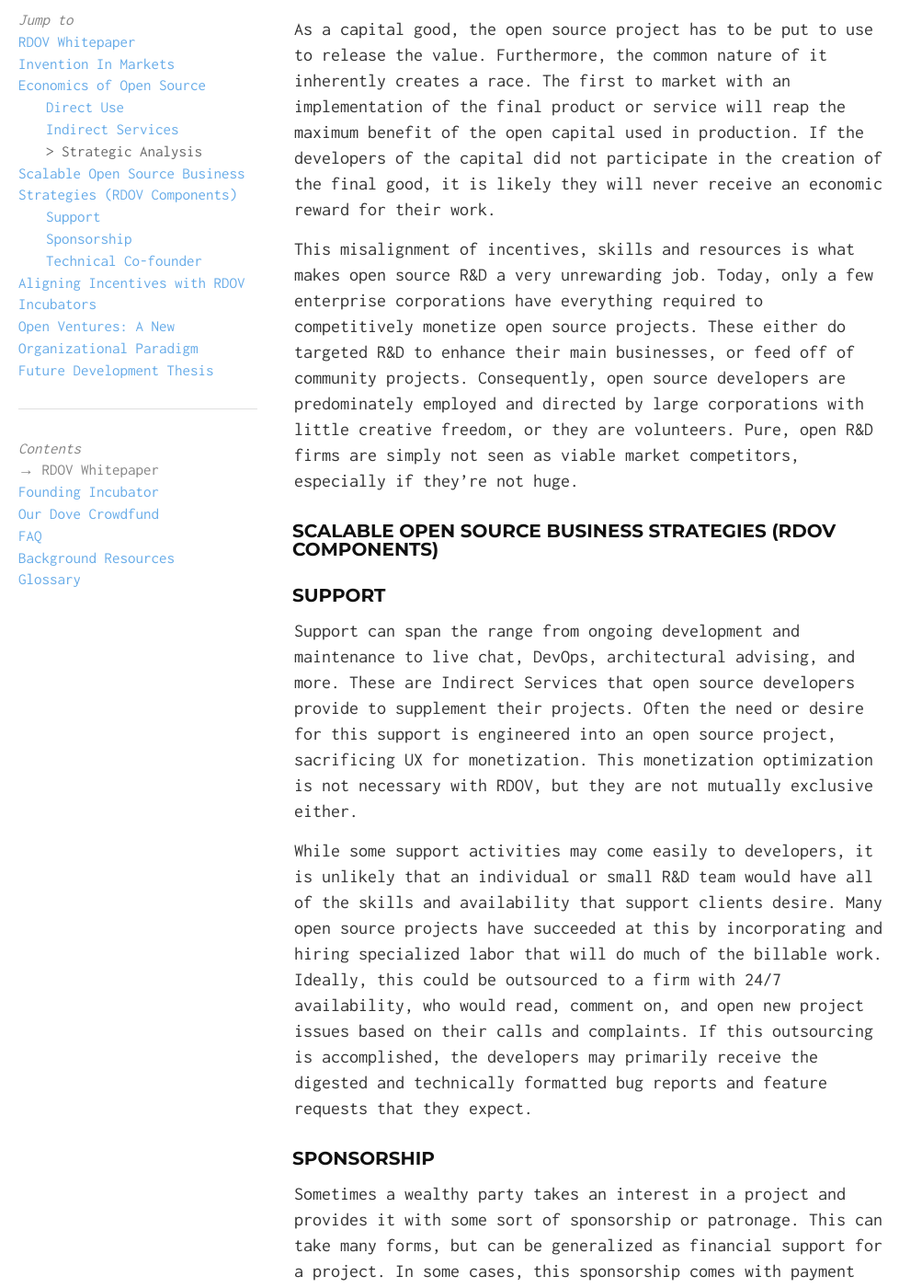
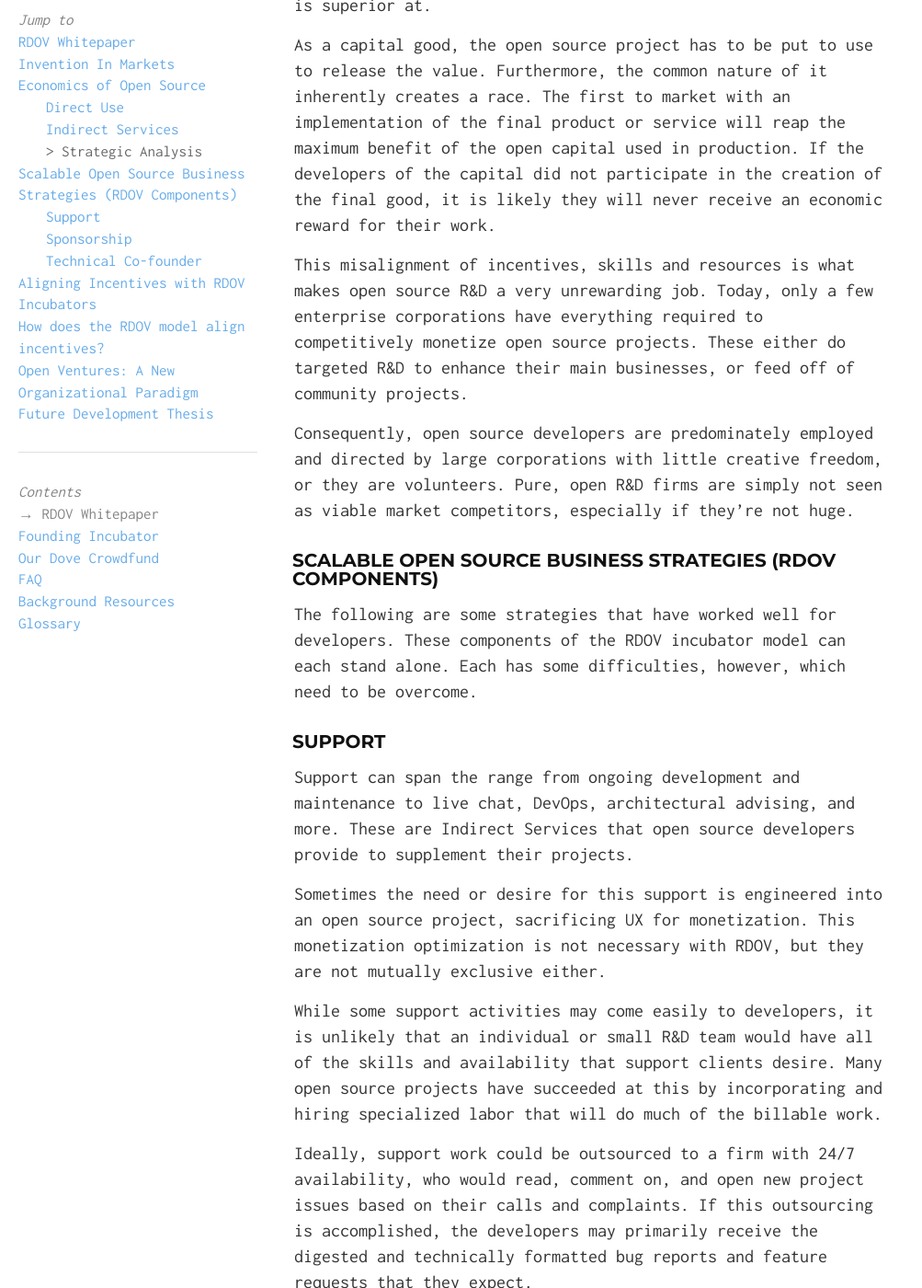
Before and after one commit to rdov/rdov.github.io, a Jekyll site: the page built from rdov_whitepaper.md, in a window 1280 px wide and 1400 px high, scrolled down 3731 px. Shown: the whole window at 92% size, without its empty margins (0-1003 px from the left). Built offline with Jekyll 4.4.1, drawn with Linux system fonts in a browser that asks for light colours; nearby versions of some CDN libraries; some of the changed text lies outside the part shown.

Commit message:
whitepaper readbility improvements

```diff
--- a/rdov_whitepaper.md
+++ b/rdov_whitepaper.md
@@ -8,10 +8,13 @@
 *A business model for sustainable R&D of open source projects.*
 
 Research & Develop Open Ventures or RDOV is a business model centered around the open source developer and ensuring economic viability for the project though balanced incentives.
+
 By using an open source license then aggressively establishing an incubator for applications of their project, a developer can lead rather than monopolize the market. This mixture of free and open use of an idea with strategic leverage of the inventor's position should allow for a more fair and efficient outcome than either the closed or open R&D models in practice today.
 
 ### Invention In Markets
-In a market, being an inventor alone is not enough to pay the bills. An inventor who tucks their idea away in a drawer until death will never see any benefit from it. To create value, the idea must be put to use and ultimately adapted to solve some consumer desire. There are three generic methods an inventor can monetize, or participate in market use of, their idea.
+In a market, being an inventor alone is not enough to pay the bills. An inventor who tucks their idea away in a drawer until death will never see any benefit from it. To create value, the idea must be put to use and ultimately adapted to solve some consumer desire.
+
+There are three generic methods an inventor can monetize, or participate in market use of, their idea.
 
 | Revenue Model       | Inventor Role                        | Description                                                                                                                       |
 |---------------------|--------------------------------------|------------------------------------------------------------------------------------------------------------------------------------|
@@ -41,7 +44,9 @@
 
 #### Indirect Services
 
-Indirect Services for an open project often use alternative skill sets. Support and operations are specialized disciplines of their own, which developers have no advantage in. Today, this is usually compensated for by a developer joining forces with complementary labor through the organizational paradigm of a corporation. Alternately, the developer can seek a less involved form of corporate sponsorship or simply sit by as a corporation takes over the product or service market related to their invention. Again, the required economies of scale are significant, resulting in a high barrier to entry, and an anti-competitive environment.
+Indirect Services for an open project often use alternative skill sets. Support and operations are specialized disciplines of their own, which developers have no advantage in. Today, this is usually compensated for by a developer joining forces with complementary labor through the organizational paradigm of a corporation.
+
+Alternately, the developer can seek a less involved form of corporate sponsorship or simply sit by as a corporation takes over the product or service market related to their invention. Again, the required economies of scale are significant, resulting in a high barrier to entry, and an anti-competitive environment.
 
 #### Strategic Analysis
 
@@ -49,21 +54,31 @@
 
 As a capital good, the open source project has to be put to use to release the value. Furthermore, the common nature of it inherently creates a race. The first to market with an implementation of the final product or service will reap the maximum benefit of the open capital used in production. If the developers of the capital did not participate in the creation of the final good, it is likely they will never receive an economic reward for their work.
 
-This misalignment of incentives, skills and resources is what makes open source R&D a very unrewarding job. Today, only a few enterprise corporations have everything required to competitively monetize open source projects. These either do targeted R&D to enhance their main businesses, or feed off of community projects. Consequently, open source developers are predominately employed and directed by large corporations with little creative freedom, or they are volunteers. Pure, open R&D firms are simply not seen as viable market competitors, especially if they're not huge.
+This misalignment of incentives, skills and resources is what makes open source R&D a very unrewarding job. Today, only a few enterprise corporations have everything required to competitively monetize open source projects. These either do targeted R&D to enhance their main businesses, or feed off of community projects.
+
+Consequently, open source developers are predominately employed and directed by large corporations with little creative freedom, or they are volunteers. Pure, open R&D firms are simply not seen as viable market competitors, especially if they're not huge.
 
 ### Scalable Open Source Business Strategies (RDOV Components)
 
+The following are some strategies that have worked well for developers. These components of the RDOV incubator model can each stand alone. Each has some difficulties, however, which need to be overcome.
+
 #### Support
 
-Support can span the range from ongoing development and maintenance to live chat, DevOps, architectural advising, and more. These are Indirect Services that open source developers provide to supplement their projects. Often the need or desire for this support is engineered into an open source project, sacrificing UX for monetization. This monetization optimization is not necessary with RDOV, but they are not mutually exclusive either.
+Support can span the range from ongoing development and maintenance to live chat, DevOps, architectural advising, and more. These are Indirect Services that open source developers provide to supplement their projects.
 
-While some support activities may come easily to developers, it is unlikely that an individual or small R&D team would have all of the skills and availability that support clients desire. Many open source projects have succeeded at this by incorporating and hiring specialized labor that will do much of the billable work. Ideally, this could be outsourced to a firm with 24/7 availability, who would read, comment on, and open new project issues based on their calls and complaints. If this outsourcing is accomplished, the developers may primarily receive the digested and technically formatted bug reports and feature requests that they expect.
+Sometimes the need or desire for this support is engineered into an open source project, sacrificing UX for monetization. This monetization optimization is not necessary with RDOV, but they are not mutually exclusive either.
+
+While some support activities may come easily to developers, it is unlikely that an individual or small R&D team would have all of the skills and availability that support clients desire. Many open source projects have succeeded at this by incorporating and hiring specialized labor that will do much of the billable work.
+
+Ideally, support work could be outsourced to a firm with 24/7 availability, who would read, comment on, and open new project issues based on their calls and complaints. If this outsourcing is accomplished, the developers may primarily receive the digested and technically formatted bug reports and feature requests that they expect.
 
 #### Sponsorship
 
 Sometimes a wealthy party takes an interest in a project and provides it with some sort of sponsorship or patronage. This can take many forms, but can be generalized as financial support for a project. In some cases, this sponsorship comes with payment terms such as logo placement, public recognition, special functionality or support, or even as corporate stock or cash payments.
 
-The diversity of options available for sponsorships makes them particularly difficult to land. With no limits on who could be approached or what terms could be, seeking sponsorship can be a daunting undertaking. It is improved significantly if the project developers describe the future potential in a way so as to interest a non or semi technical sponsor. In RDOV this is referred to as a Future Development Thesis.
+The diversity of options available for sponsorships makes them particularly difficult to land. With no limits on who could be approached or what terms could be, seeking sponsorship can be a daunting undertaking.
+
+Chances of landing a sponsorship are improved significantly if the project developers describe the future potential in a way so as to interest a non or semi technical sponsor. In RDOV this is referred to as a Future Development Thesis. Of course, complete, popular projects also have an easier time attracting sponsorships.
 
 #### Technical Co-founder
 
@@ -75,7 +90,9 @@
 
 ## Aligning Incentives with RDOV Incubators
 
-If inventors and developers are to continue to provide innovative, high quality, open source projects, they need to be incentivized to undertake and continue that R&D work. As the primary creative minds, it would also be a logical deployment of resources to give them a great degree of freedom over direction. This can be accomplished by leveraging the R&D head start to form early partnerships in the race to market. Upon releasing their invention with an open license, the developers should immediately establish an incubator for related or derived projects. The incubator is the platform by which parties interested in using or building on the invention could receive the very most expert assistance, with the inventor acting as mentor. This is known as the Research & Develop Open Ventures or RDOV model.
+If inventors and developers are to continue to provide innovative, high quality, open source projects, they need to be incentivized to undertake and continue that R&D work. As the primary creative minds, it would also be a logical deployment of resources to give them a great degree of freedom over direction. This can be accomplished by leveraging the R&D head start to form early partnerships in the race to market.
+
+Upon releasing their invention with an open license, the developers should immediately establish an incubator for related or derived projects. The incubator is the platform by which parties interested in using or building on the invention could receive the very most expert assistance, with the inventor acting as mentor. This is known as the Research & Develop Open Ventures or RDOV model.
 
 At first glance, this may sound like the Indirect Services of open source software business model that heavily favors enterprise corporations. In fact it is that same model, but tweaked to allow the developer to maintain their initial lead, leapfrog the barriers to entry, and outsource non-R&D services. Here is how an incubator operates.
 
@@ -100,13 +117,22 @@
 ##### Example (Founding Incubator)
 ![rdov]({{ "/img/RDOV.png" | prepend: site.baseurl }})
 
-How does the RDOV model align incentives?
+### How does the RDOV model align incentives?
 
-The mentor is able to create a career working creatively on their incubated project as well as specially chosen successors, while receiving both short and long-term income. By defining the terms up front, the mentor is easily able to budget and plan to outsource supplemental services such as front-line support or hosting. This leaves the core intellectual work to accomplish, which the mentor is an expert at. Even if the sponsored projects lose out to a third party, that party may also want a standalone Support Agreement with the mentor. The grant money will have paid for the mentors time if all else fails.
+##### Mentor
+The mentor has a career working creatively on their incubated project as well as specially chosen successors, while receiving both short and long-term income. By defining the terms up front, the mentor is easily able to budget and plan to outsource supplemental services such as front-line support or hosting. This leaves the core intellectual work to accomplish, which the mentor is an expert at.
+
+Even if the sponsored projects lose out to a third party, that party may also want a standalone Support Agreement with the mentor. This will not be on as good of terms as for projects that go through the incubator, but these sorts of support agreements are how many successful software companies operate today. If no viable results come from any of the branches, the grant money will have paid for the mentors time working on sponsored projects.
+
+##### Sponsor
 
 The sponsor is able to invest in a specific thesis with the guarantee of expert, long term technical guidance on execution. Because the mentor's incubator project and sponsored projects are open source, the sponsor has complete visibility into the value proposition and results. The mentor is also an expert technical investment advisor, filtering unqualified applicants and infeasible projects from the investment pool.
 
+##### Sponsored Project
+
 The sponsored project receives an open and well maintained platform to build or operate on, as well as the mentoring and support of the platform developers. This may greatly reduce time to launch, and will certainly reduce long term maintenance costs. Whether a sponsored project is another open venture or a corporation, there is no better assistance they could ask for than the mentor's.
+
+##### Consumers
 
 Consumers win because a viable and thriving open source R&D sector means more open source products. Open source products give consumers control, choice, and privacy. More R&D being open should accelerate even the closed R&D pace through free cross-pollination of ideas.
 
@@ -120,7 +146,9 @@
 
 Support Agreements and Grants are much less strict, regulated, and complex than incorporation and securities. They are something that individuals or small teams can easily interface with. They are uniquely suited to the environment of open source development, where the contributors may have no geographic relationship, or formal organization and may be using pseudonyms.
 
-Open ventures may start as individuals or small, informal R&D teams. These teams may arrange themselves on the fly, do real, openly verifiable work and support, receive payment in cryptocurrencies, and either expand to economies of scale using these contracts and structure, or simply disband. The low barrier to entry and rapid project lifecycle should produce a wealth of open ventures. On the successful end of the spectrum, it is not clear where the limits of the legal structure is. It may be possible that an individual or small team of developers could operate a very large scale open venture, comparable with any corporation.
+Open ventures may start as individuals or small, informal R&D teams. These teams can arrange themselves on the fly, do real, openly verifiable work and support, receive payment in cryptocurrencies, and either expand to economies of scale using these contracts and structure, or simply disband.
+
+The low barrier to entry and rapid project lifecycle should produce a wealth of open ventures. On the successful end of the spectrum, it is not clear where the limits of the legal structure is. It may be possible that an individual or small team of developers could operate a very large scale open venture, comparable with any corporation.
 
 ## Future Development Thesis
 
@@ -130,7 +158,7 @@
 
 This whitepaper and other generic RDOV resources such as use cases and sample contracts will be hosted on the rdov.co domain as a public service by Deginner.
 
-To provide a funding and organization framework for RDOV development, a franchise should be created which will facilitate best practices for Open Ventures. This will take the form of a web app named Our Dove. The franchise aspect of Our Dove will be to offer a UX framework as well as supplementary outsourcing for front line support, hosting, DevOps and other services. This should allow greater and greater specialization and focus for users while giving the Our Dove corporation a long-term incentive for experimentation, development and marketing of the RDOV model itself.
+To provide a funding and organization framework for RDOV development, a franchise should be created which will facilitate best practices for Open Ventures. This will take the form of a web app named Our Dove. The franchise aspect of Our Dove will be to offer a user interface for managing RDOV contracts and relationships, and eventually supplementary outsourcing for front line support, hosting, DevOps and other services. This should allow greater specialization and focus for open ventures while giving the Our Dove corporation a long-term incentive for experimentation, development and marketing of the RDOV model itself.
 
 Our Dove should be [crowdfunded]({{ "/OurDoveCrowdfund/" | prepend: site.baseurl }}), to encourage community involvement from day one. As consensus contracts and best practices emerge, Our Dove will incorporate them into its UX. Through crowdfunding, Our Dove will be the first sponsored project, even before the [Founding Incubator]({{ "/FoundingIncubator/" | prepend: site.baseurl }}) is created. Deginner will be the mentor, providing the application framework [Deglet](http://deglet.xyz). Its sponsors will be the crowdfunding supporters. Its users will be generation after generation of RDOV-style ventures leveraging the tools and services Our Dove creates.
 
```
Also changed, not shown: other parts of rdov_whitepaper.md (+3 -3 lines), 4 other files.
